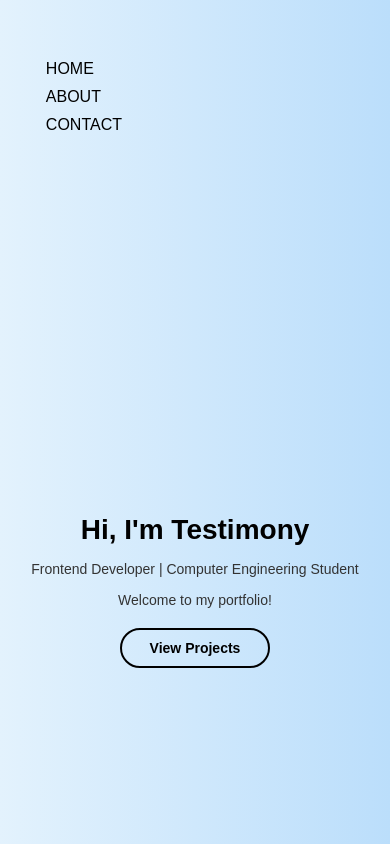
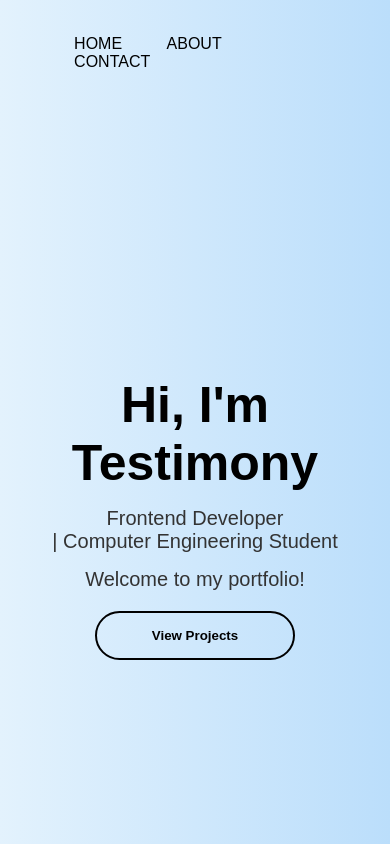
Before and after one commit to testimonyokegbe-debug/Portfolio, a plain HTML site: page index.html in a window 390 px wide. Shown: the top 844 px of the page. Drawn offline with Linux system fonts and the light colour scheme.

Commit message:
Refactor CSS styles for portfolio layout

```diff
--- a/portfolio style.css
+++ b/portfolio style.css
@@ -265,85 +265,6 @@ a:hover{
     text-decoration: underline;
 }
 
-/* ================= RESPONSIVE ================= */
-
-/* Tablets */
-@media (max-width: 768px){
-
-  .container{
-    width: 90%;
-  }
-
-  /* NAVBAR */
-  .navbar{
-    flex-direction: column;
-    align-items: flex-start;
-  }
-
-  .navbar ul{
-    margin-left: 0;
-    margin-top: 15px;
-    width: 100%;
-  }
-
-  .navbar ul li{
-    display: block;
-    margin: 10px 0;
-  }
-
-  /* HERO */
-  .hero h1{
-    font-size: 35px;
-  }
-
-  .hero p{
-    font-size: 16px;
-  }
-
-  /* ABOUT */
-  .about{
-    width: 90%;
-  }
-
-  .about h2{
-    font-size: 30px;
-  }
-
-  .about p{
-    font-size: 16px;
-  }
-
-  /* CARD */
-  .card{
-    width: 90%;
-  }
-}
 
 
-/* Phones */
-@media (max-width: 480px){
-
-  .hero h1{
-    font-size: 28px;
-  }
-
-  .hero p{
-    font-size: 14px;
-  }
-
-  .button{
-    width: 150px;
-    padding: 10px 0;
-    font-size: 14px;
-  }
-
-  .card{
-    padding: 20px;
-  }
-
-  .card img{
-    width: 80px;
-    height: 80px;
-  }
-
 }
```
